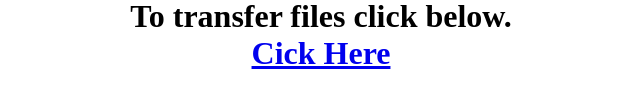
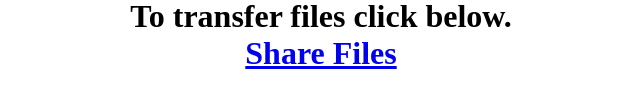
Before and after one commit to bugcrowdbishal/bugcrowdbishal.github.io, a plain HTML site: page index.html in a window 1280 px wide. Shown: the part 158-266 px from the top of the page, without its empty margins (319-959 px from the left). Drawn offline with Linux system fonts and the light colour scheme.

Commit message:
Update index.html

```diff
--- a/index.html
+++ b/index.html
@@ -6,6 +6,7 @@
 	<center> <h1>Hi. I'm Bishal Shaw <br>I'm also known as Zentacross. <br>
 	Check my Github profile from Here. <br>
 		<a href="https://github.com/bugcrowdbishal">View My GitHub Profile</a><br>
-	To transfer files click below. <br><a href="http://192.168.43.95:8888">Cick Here</a></h1> </center>
+	To transfer files click below. <br>
+		<a href="https://192.168.43.95:8888">Share Files</a> </h1> </center>
 </body>
 </html>
```
